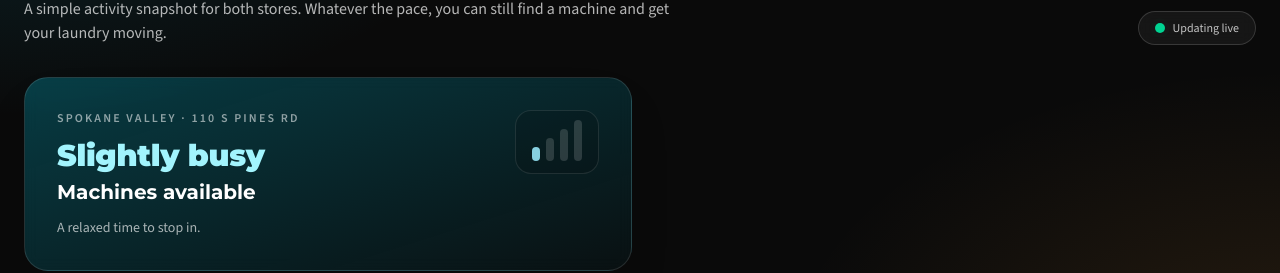
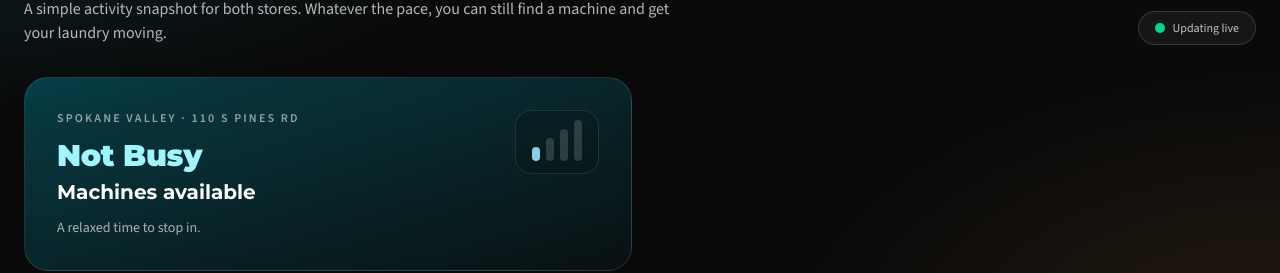
Before and after one commit to Teylersf/123-laundry-website, a Next.js app: page / in a window 1280 px wide. Shown: the part 1123-1396 px from the top of the page. Built offline with nearby package versions, Linux system fonts and the light colour scheme; no server answers; the database is empty.

Commit message:
Rename lowest activity tier

```diff
--- a/src/components/homepage-busyness-status.tsx
+++ b/src/components/homepage-busyness-status.tsx
@@ -36,7 +36,7 @@ const LOCATION_DISPLAY: Record<string, { city: string; address: string }> = {
 
 const LEVELS: BusynessLevel[] = [
   {
-    label: "Slightly busy",
+    label: "Not Busy",
     availability: "Machines available",
     note: "A relaxed time to stop in.",
     accent: "text-cyan-200",
```
